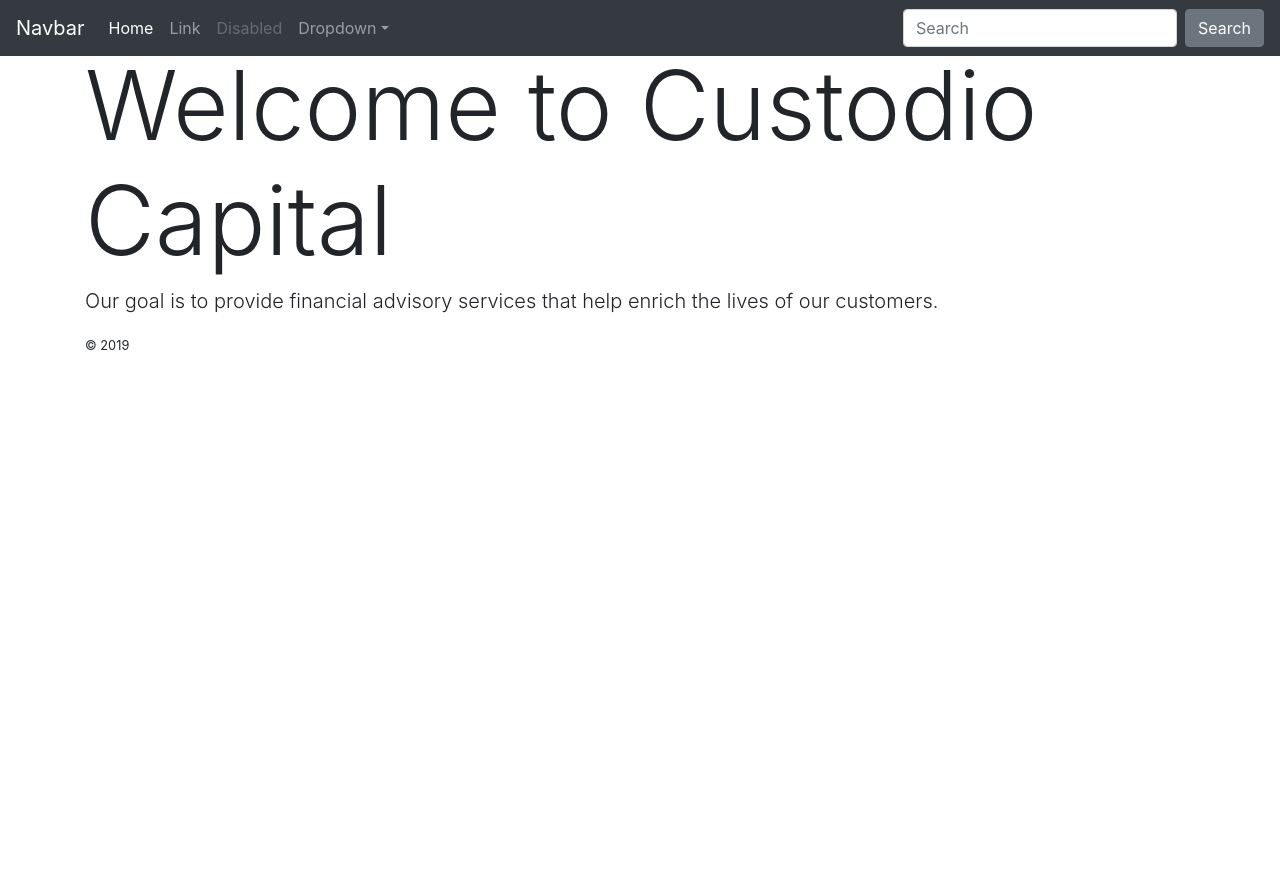
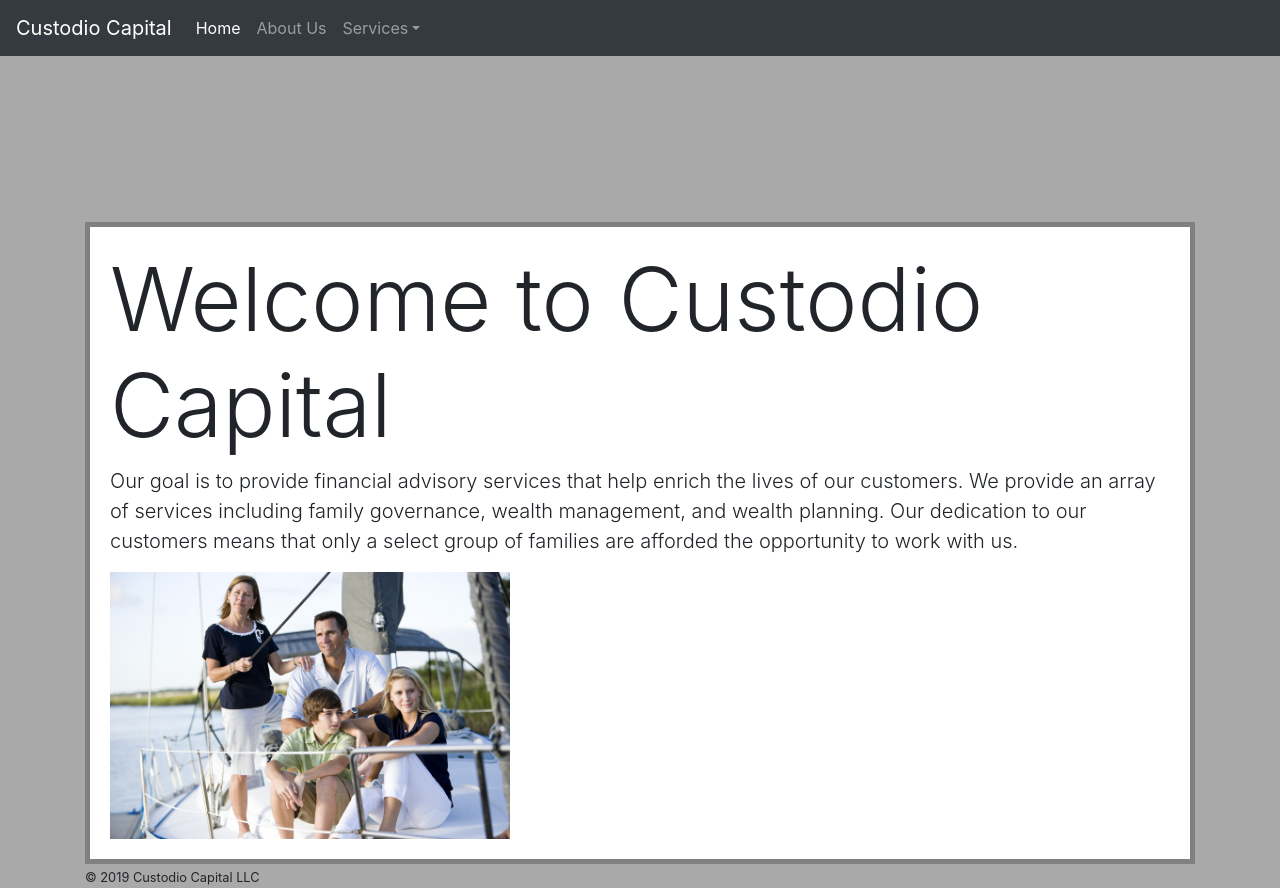
Before and after one commit to ricksinclair/CustodioCapitalLLC, a plain HTML site: page index.html in a window 1280 px wide. Before the commit the page ends 800 px from the top, so only its background shows below. Drawn offline with nearby package versions, Linux system fonts and the light colour scheme.

Commit message:
added a basic template awaiting content. this is just for a mockup. full site will be MERN stack when fully developed

```diff
--- a/index.html
+++ b/index.html
@@ -6,12 +6,15 @@
       name="viewport"
       content="width=device-width, initial-scale=1, shrink-to-fit=no"
     />
-    <meta name="description" content="Official Website of Custodio Capital LLC" />
     <meta
-      name="author"
-      content="Ulric Todman"
+      name="description"
+      content="Official Website of Custodio Capital LLC"
     />
-    <meta name="keywords" content="family office, financial managment, financial planning, multifamily office, custodio, capital, ny, new york, manhattan, new york city, united states, money, financial peace, financial freedom" />
+    <meta name="author" content="Ulric Todman" />
+    <meta
+      name="keywords"
+      content="family office, financial managment, financial planning, multifamily office, custodio, capital, ny, new york, manhattan, new york city, united states, money, financial peace, financial freedom"
+    />
     <title>Custodio Capital LLC</title>
 
     <!-- Bootstrap core CSS -->
@@ -44,7 +47,7 @@
   </head>
   <body>
     <nav class="navbar navbar-expand-md navbar-dark bg-dark fixed-top">
-      <a class="navbar-brand" href="#">Navbar</a>
+      <a class="navbar-brand" href="#">Custodio Capital</a>
       <button
         class="navbar-toggler"
         type="button"
@@ -65,16 +68,7 @@
             >
           </li>
           <li class="nav-item">
-            <a class="nav-link" href="#">Link</a>
-          </li>
-          <li class="nav-item">
-            <a
-              class="nav-link disabled"
-              href="#"
-              tabindex="-1"
-              aria-disabled="true"
-              >Disabled</a
-            >
+            <a class="nav-link" href="#">About Us</a>
           </li>
           <li class="nav-item dropdown">
             <a
@@ -84,39 +78,45 @@
               data-toggle="dropdown"
               aria-haspopup="true"
               aria-expanded="false"
-              >Dropdown</a
+              >Services</a
             >
             <div class="dropdown-menu" aria-labelledby="dropdown01">
-              <a class="dropdown-item" href="#">Action</a>
-              <a class="dropdown-item" href="#">Another action</a>
-              <a class="dropdown-item" href="#">Something else here</a>
+              <a class="dropdown-item" href="#">Wealth Management</a>
+              <a class="dropdown-item" href="#">Wealth Planning</a>
+              <a class="dropdown-item" href="#">Tax Planning</a>
+              <a class="dropdown-item" href="#">Family Governance</a>
+              <a class="dropdown-item" href="#">Philanthopy</a>
+              <a class="dropdown-item" href="#"
+                >Trusts and Corporate Services</a
+              >
             </div>
           </li>
         </ul>
-        <form class="form-inline my-2 my-lg-0">
-          <input
-            class="form-control mr-sm-2"
-            type="text"
-            placeholder="Search"
-            aria-label="Search"
-          />
-          <button class="btn btn-secondary my-2 my-sm-0" type="submit">
-            Search
-          </button>
-        </form>
       </div>
     </nav>
 
     <main role="main" class="container">
-      <div class="starter-template mt-5">
-        <h1 class="display-1">Welcome to Custodio Capital</h1>
+      <div class="welcome-box mt-5">
+        <h1 class="display-2 ">Welcome to Custodio Capital</h1>
         <p class="lead">
           Our goal is to provide financial advisory services that help enrich
-          the lives of our customers.
+          the lives of our customers. We provide an array of services including
+          family governance, wealth management, and wealth planning. Our
+          dedication to our customers means that only a select group of families
+          are afforded the opportunity to work with us.
         </p>
+        <img
+          class="img "
+          src="assets/img/wealthy-famillies.jpg"
+          width="400px"
+          height="auto"
+          alt="wealthy family"
+        />
       </div>
 
-      <footer><small class="text-center">&copy; 2019</small></footer>
+      <footer>
+        <small class="text-center">&copy; 2019 Custodio Capital LLC</small>
+      </footer>
     </main>
     <!-- /.container -->
     <script
--- a/style.css
+++ b/style.css
@@ -1,3 +1,16 @@
 footer {
   bottom: 500px !important;
 }
+
+body {
+  background-color: darkgrey;
+}
+
+.welcome-box {
+  padding: 20px !important;
+  margin-top: 20% !important;
+  border-style: solid;
+  border-color: grey;
+  background-color: white;
+  border-width: 5px;
+}
```
Also changed, not shown: assets/img/14001.jpg (added), assets/img/regal.png (added), assets/img/wealthy-famillies.jpg (added), assets/img/wheat.png (added), 1 other file.
